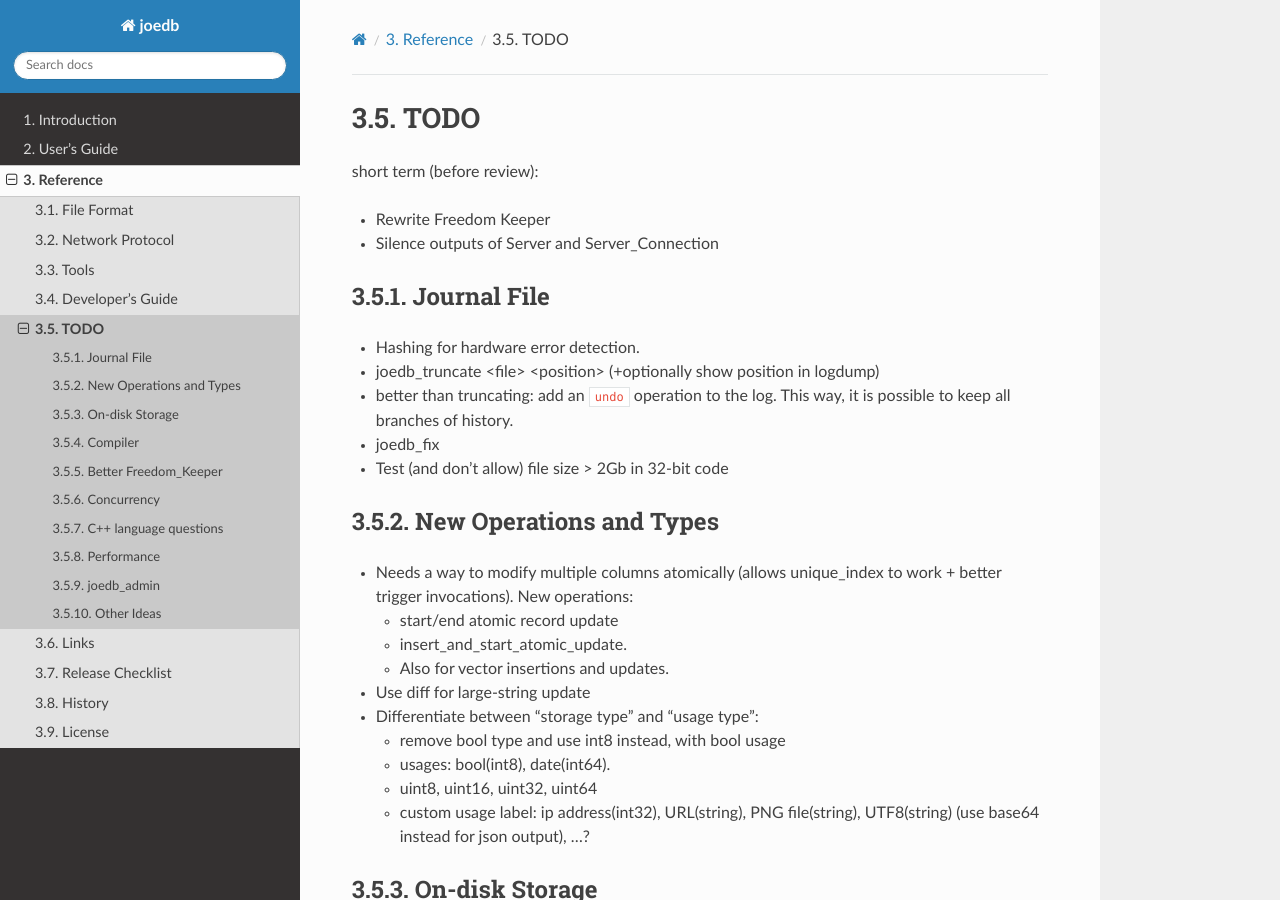
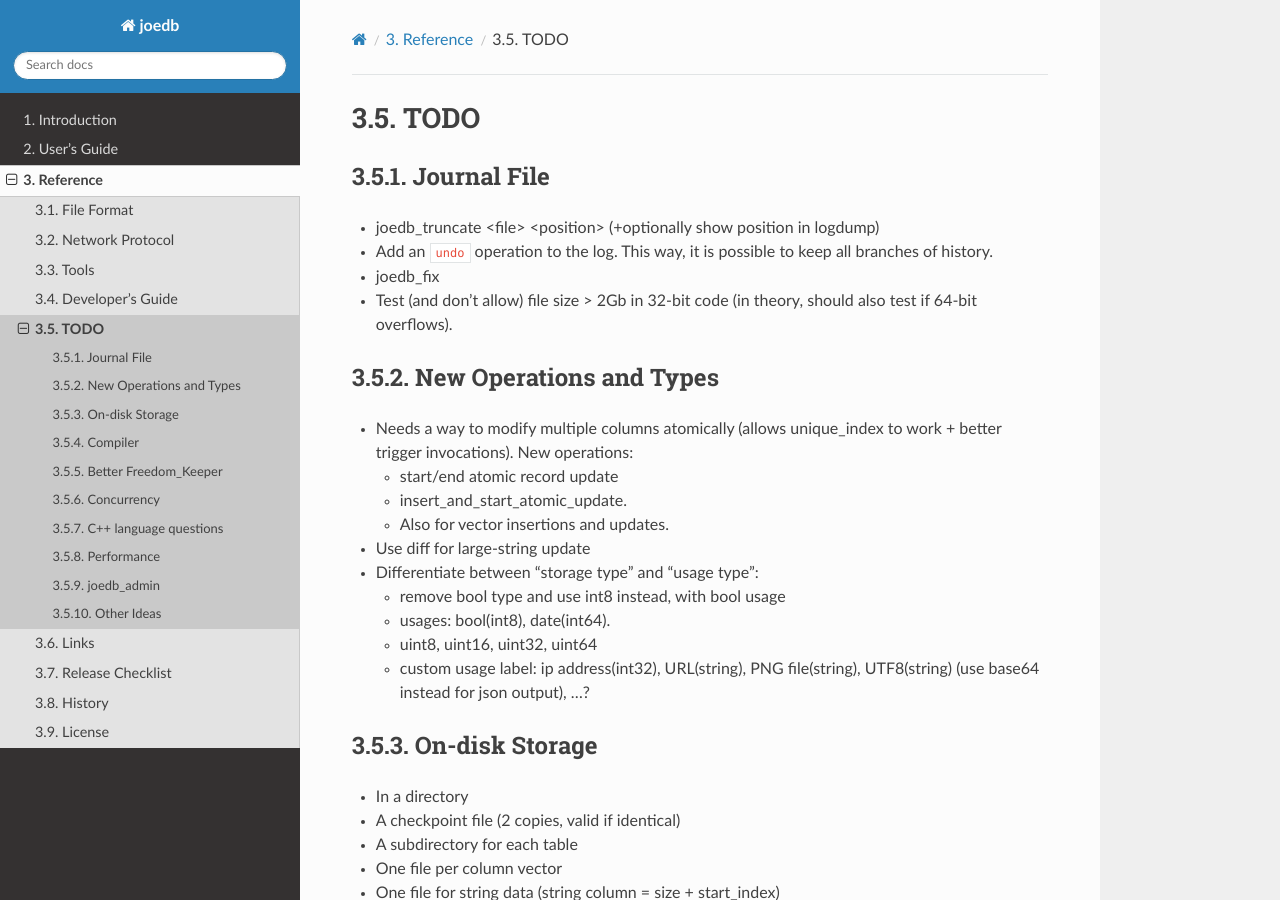
Before and after one commit to Remi-Coulom/joedb, a Sphinx documentation site: the page built from doc/source/todo.rst, in a window 1280 px wide and 900 px high. Built offline with Sphinx 7.4.7 and the Read the Docs theme 2.0.0, drawn with Linux system fonts in a browser that asks for light colours; formulas are drawn with MathJax 3; some of the changed text lies outside the part shown.

Commit message:
todo cleanup

```diff
--- a/doc/source/todo.rst
+++ b/doc/source/todo.rst
@@ -1,19 +1,14 @@
 TODO
 ====
 
-short term (before review):
-
-- Rewrite Freedom Keeper
-- Silence outputs of Server and Server_Connection
-
 Journal File
 ------------
-- Hashing for hardware error detection.
 - joedb_truncate <file> <position> (+optionally show position in logdump)
-- better than truncating: add an ``undo`` operation to the log. This way, it is
-  possible to keep all branches of history.
+- Add an ``undo`` operation to the log. This way, it is possible to keep all
+  branches of history.
 - joedb_fix
-- Test (and don't allow) file size > 2Gb in 32-bit code
+- Test (and don't allow) file size > 2Gb in 32-bit code (in theory, should also
+  test if 64-bit overflows).
 
 New Operations and Types
 ------------------------
@@ -86,7 +81,7 @@ Better Freedom_Keeper
 ---------------------
 - index returned by public methods of Freedom_Keeper should be record ids.
 - No need to maintain a linked list of individual records
-- A linked list of intervals instead, to unify everything?
+- A linked list of intervals instead, to unify everything
 - Let joedb_merge fuse intervals to remove holes (100% update_vector)
 - joedb_to_json can also become more efficient
 - Get ready for "last-N" storage, and no_delete option (force single interval).
```
Also changed, not shown: other parts of doc/source/todo.rst (+2 -5 lines).
